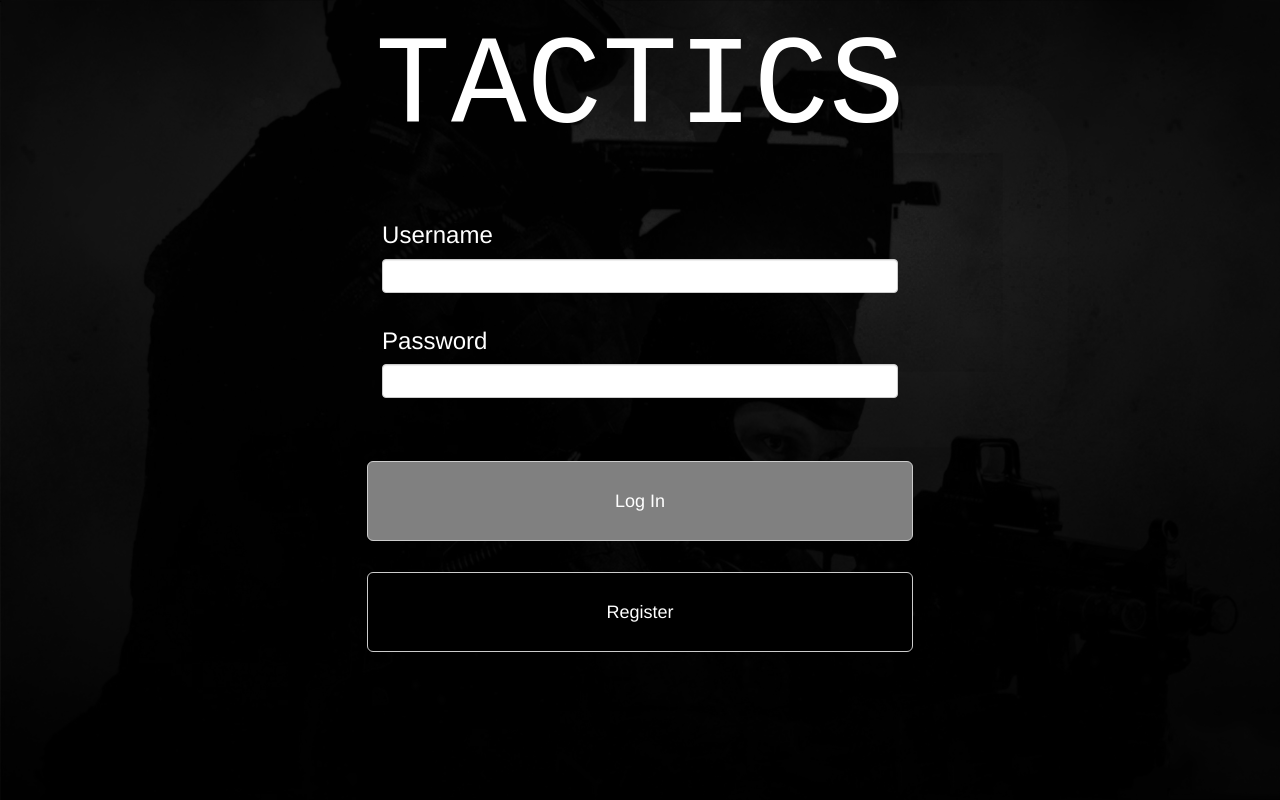
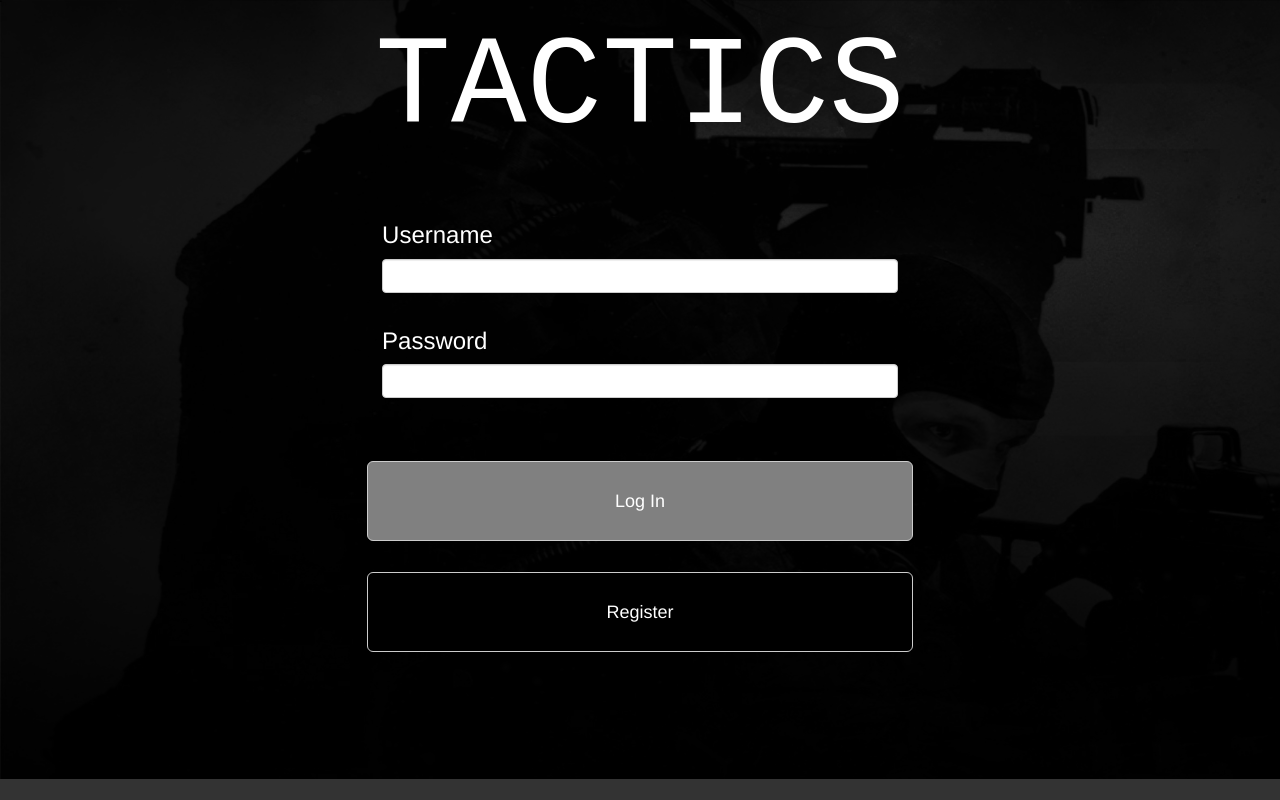
Before and after one commit to bojoluis21798/WebApp, a PHP site: page /index.php in a window 1280 px wide. Run offline with PHP 8.4, Linux system fonts and the light colour scheme.

Commit message:
Background size modified

```diff
--- a/css/index.css
+++ b/css/index.css
@@ -4,7 +4,7 @@
 
 body{
 	background-image: url(../img/bg_edit.png);
-	background-size: 100% 100%;
+	background-size: 200ch 100ch;
 	background-repeat: no-repeat;
 	color: white;
 }
```
